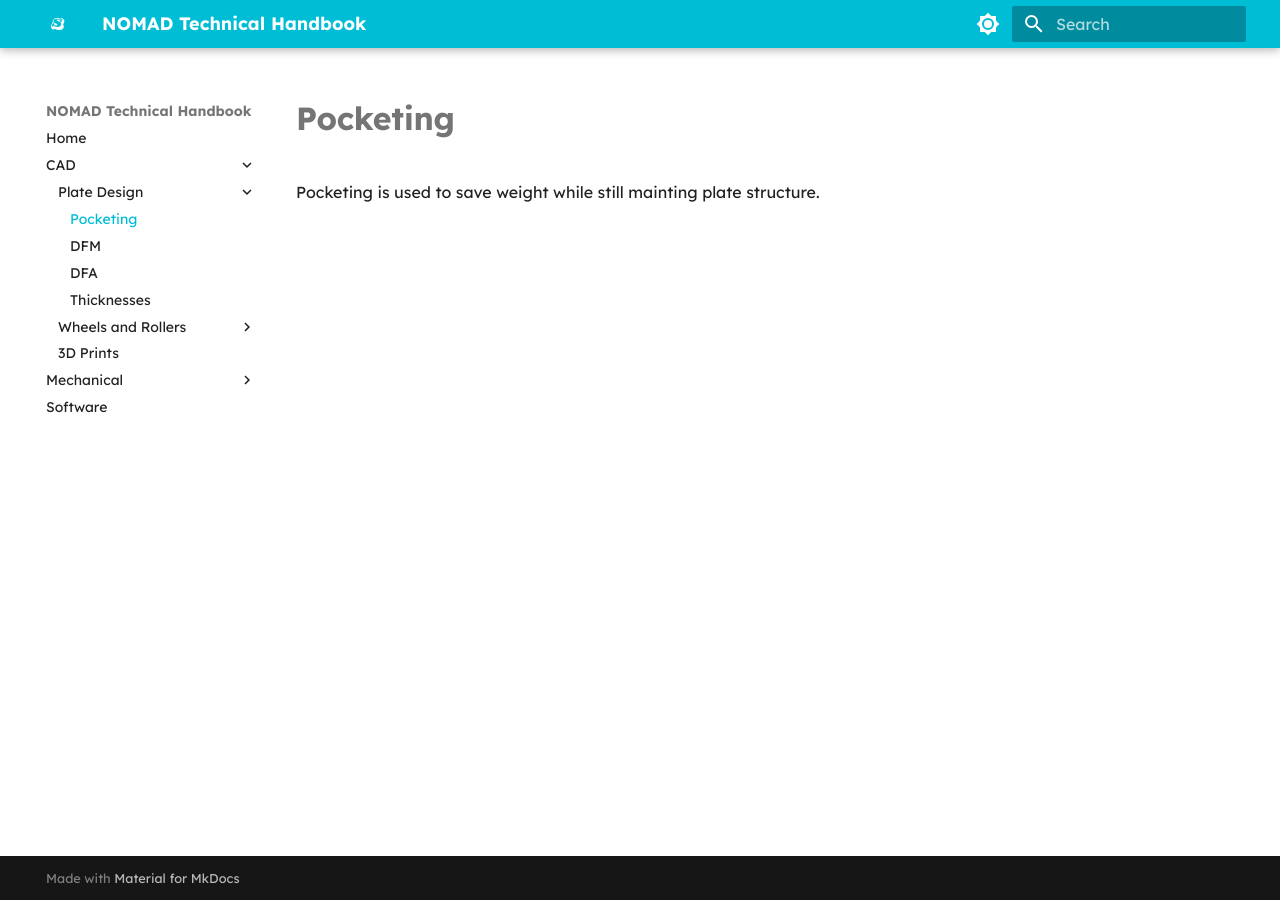
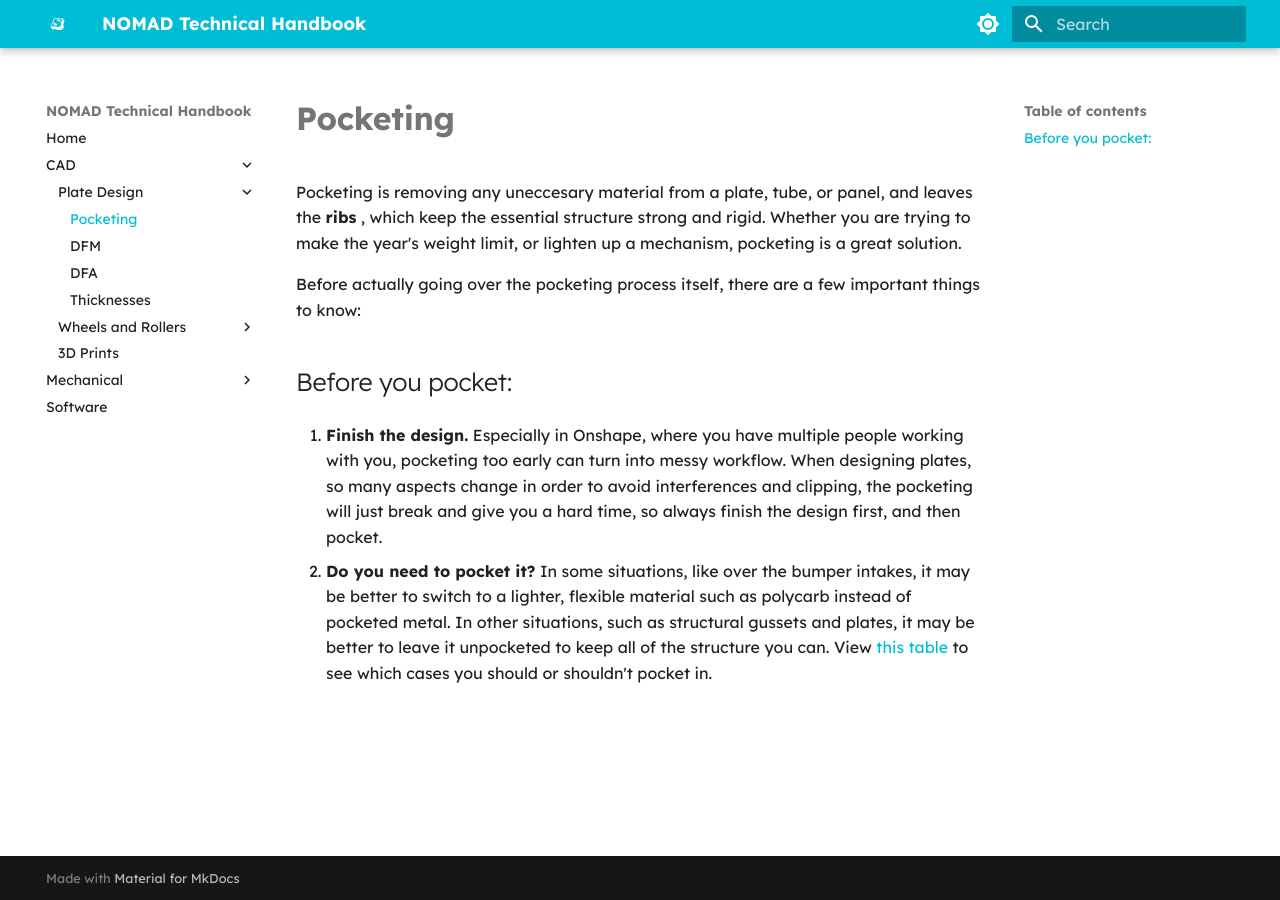
Before and after one commit to solstirling/NOMAD_handbook_2025, an MkDocs documentation site: the page built from docs/pocketing.md, in a window 1280 px wide. Built offline with MkDocs 1.6.1 and Material for MkDocs 9.7.7, drawn with Linux system fonts in a browser that asks for light colours.

Commit message:
pocketing

```diff
--- a/docs/pocketing.md
+++ b/docs/pocketing.md
@@ -1,3 +1,11 @@
 # __Pocketing__
 
-Pocketing is used to save weight while still mainting plate structure.
+Pocketing is removing any uneccesary material from a plate, tube, or panel, and leaves the __ribs__ , which keep the essential structure strong and rigid. Whether you are trying to make the year's weight limit, or lighten up a mechanism, pocketing is a great solution.
+
+Before actually going over the pocketing process itself, there are a few important things to know:
+
+## Before you pocket:
+
+1. __Finish the design.__ Especially in Onshape, where you have multiple people working with you, pocketing too early can turn into messy workflow. When designing plates, so many aspects change in order to avoid interferences and clipping, the pocketing will just break and give you a hard time, so always finish the design first, and then pocket.
+
+2. __Do you need to pocket it?__ In some situations, like over the bumper intakes, it may be better to switch to a lighter, flexible material such as polycarb instead of pocketed metal. In other situations, such as structural gussets and plates, it may be better to leave it unpocketed to keep all of the structure you can. View [this table](pocketingtable.md) to see which cases you should or shouldn't pocket in.
```
Also changed, not shown: docs/pocketingtable.md (added, +1 -0 lines).
